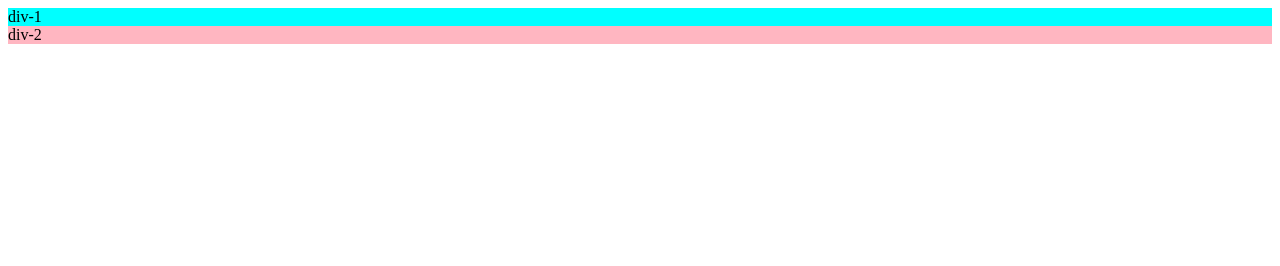
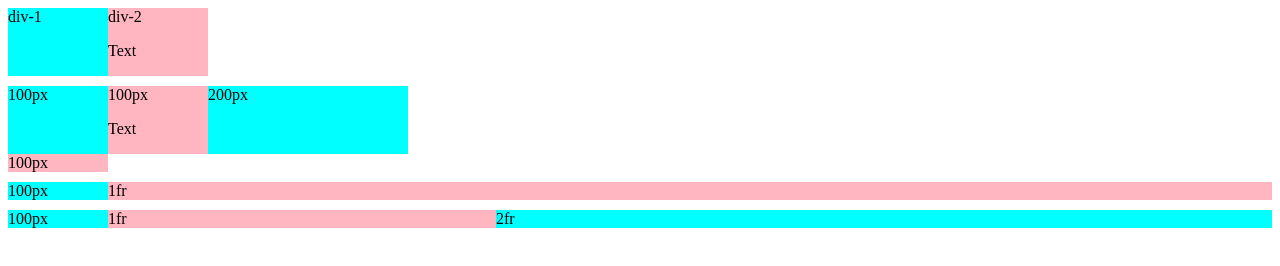
Before and after one commit to JuxtaRYCT/webdevelopment_init, a plain HTML site: page grid.html in a window 1280 px wide. Drawn offline with Linux system fonts and the light colour scheme.

Commit message:
feat: css grid

```diff
--- a/grid.html
+++ b/grid.html
@@ -1,6 +1,7 @@
 <!DOCTYPE html>
 
 <html>
+
 <head>
     <title>
         Grid Practice
@@ -8,14 +9,73 @@
 </head>
 
 <body>
-        <div>
+    <div style="
+            display: grid;
+            grid-template-columns: 100px 100px;
+            ">
         <div style="background-color: aqua;">
             div-1
         </div>
 
         <div style="background-color: lightpink;">
             div-2
+            <p>Text</p>
+        </div>
+    </div>
+
+    <div style="
+    margin-top: 10px;
+            display: grid;
+            grid-template-columns: 100px 100px 200px;
+            ">
+        <div style="background-color: aqua;">
+            100px
+        </div>
+
+        <div style="background-color: lightpink;">
+            100px
+            <p>Text</p>
+        </div>
+
+        <div style="background-color: aqua;">
+            200px
+        </div>
+        <div style="background-color: lightpink;">
+            100px
+        </div>
+    </div>
+
+    <div style="
+    margin-top: 10px;
+            display: grid;
+            grid-template-columns: 100px 1fr;
+            ">
+        <div style="background-color: aqua;">
+            100px
+        </div>
+
+        <div style="background-color: lightpink;">
+            1fr
+        </div>
+    </div>
+
+    <div style="
+    margin-top: 10px;
+            display: grid;
+            grid-template-columns: 100px 1fr 2fr;
+            ">
+        <div style="background-color: aqua;">
+            100px
+        </div>
+
+        <div style="background-color: lightpink;">
+            1fr
+        </div>
+
+        <div style="background-color: aqua;">
+            2fr
         </div>
     </div>
 </body>
+
 </html>
```
Also changed, not shown: Web Development Screenshots/Screenshot 2023-12-12 at 9.50.05 PM.png (added), Web Development Screenshots/Screenshot 2024-01-05 at 6.44.56 PM.png (added), Web Development Screenshots/Screenshot 2024-01-05 at 6.46.02 PM.png (added), Web Development Screenshots/Screenshot 2024-01-05 at 6.47.01 PM.png (added), Web Development Screenshots/Screenshot 2024-01-05 at 6.47.31 PM.png (added), Web Development Screenshots/Screenshot 2024-01-11 at 4.46.06 PM.png (added), 4 other files. Lines whose indentation alone changed are shown as unchanged.
